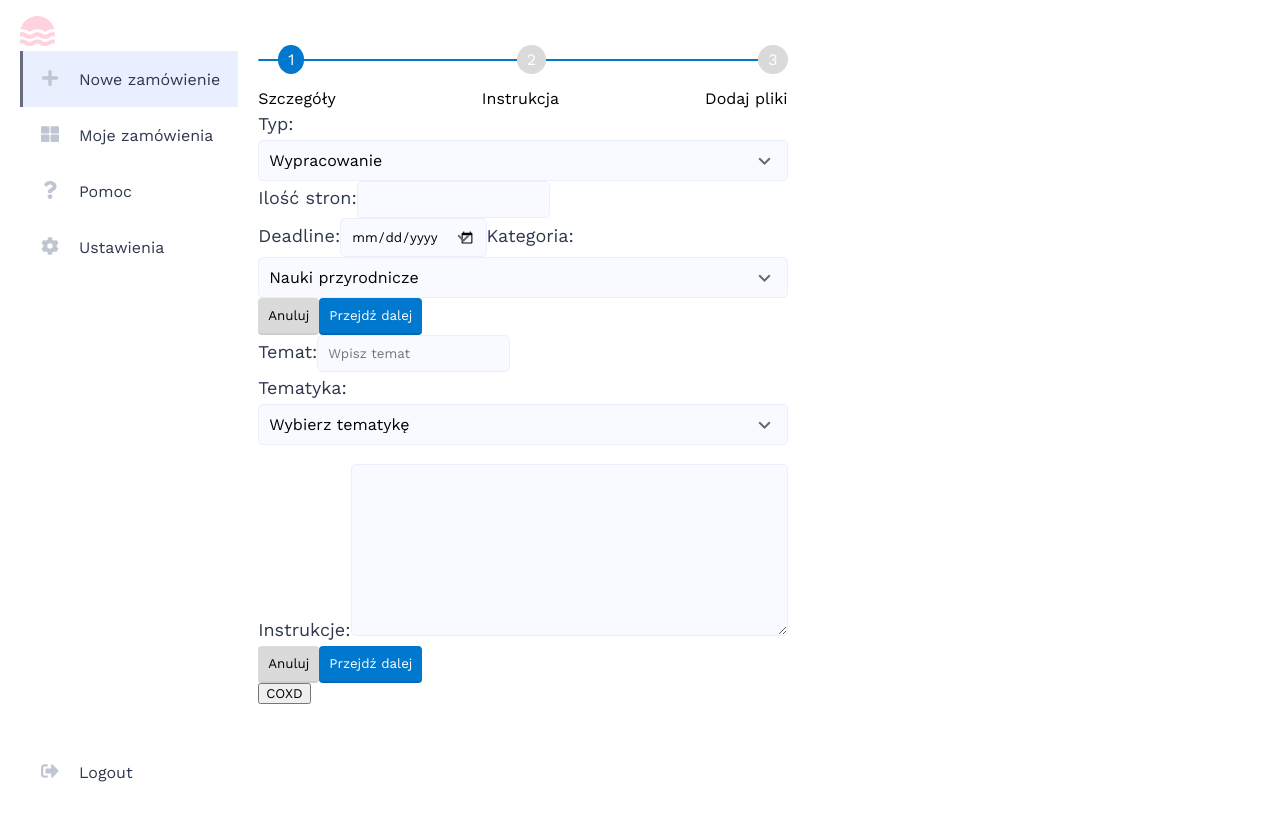
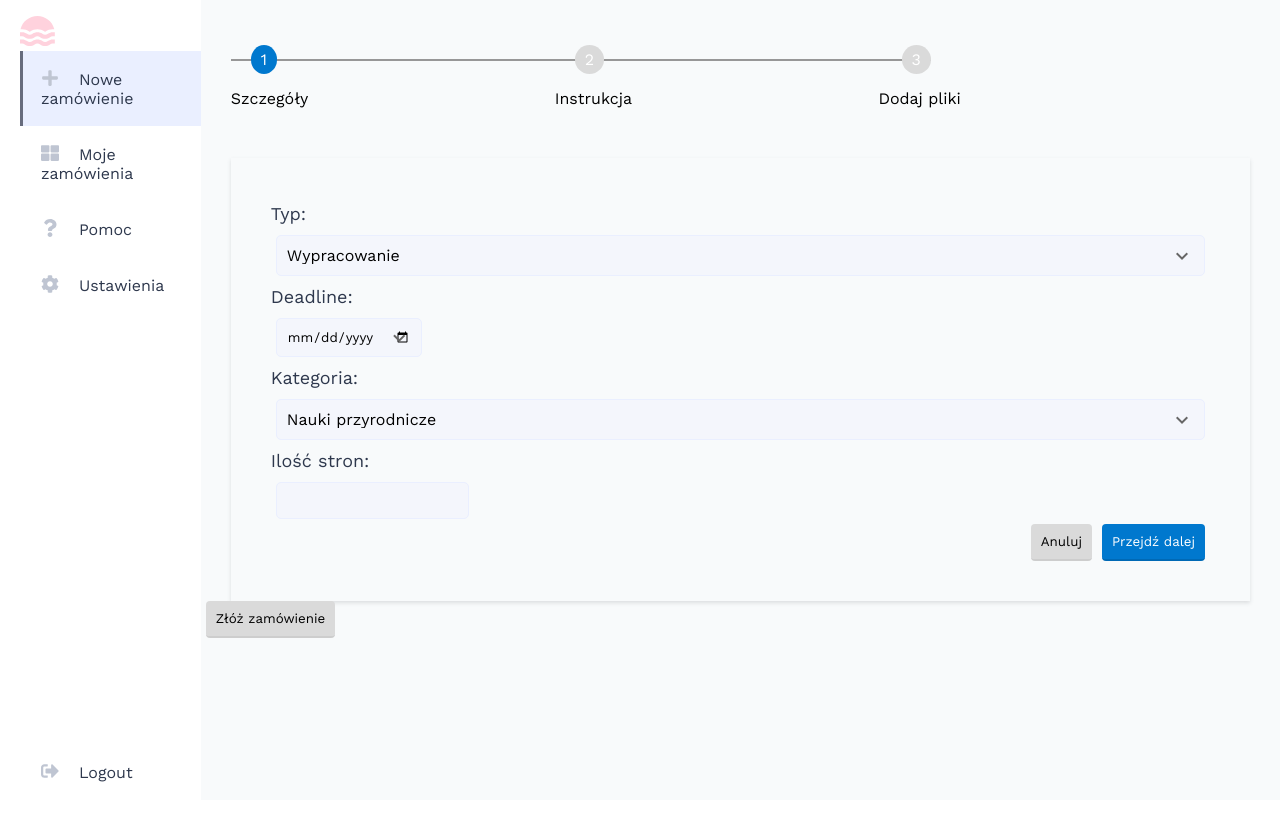
Before and after one commit to Wypracowania/Frontend, a React (Create React App) app: page /noweZamowienie in a window 1280 px wide. Built offline with nearby package versions, Linux system fonts and the light colour scheme.

Commit message:
Added new state in redux. Now you can change steps 1-2

```diff
--- a/src/pages/orders/firstStep.js
+++ b/src/pages/orders/firstStep.js
@@ -1,12 +1,12 @@
-import React, { useState } from "react";
+import React, { useEffect, useState } from "react";
 import { useDispatch } from 'react-redux';
+import "../../styles/firstStep.scss";
 
 const FirstStep = () =>{
 
-
-
-
   const [firstStepData, setData] = useState({});
+  const [isSubitted, changeSubmit] = useState(false);
+  const [isVisible, changeVisibility] = useState(true);
   const dispatch = useDispatch();
 
   const firstStepDataUpload = ( data ) => ({
@@ -14,16 +14,18 @@ const FirstStep = () =>{
     payload: data
   });
 
+  const firstStepVisible = (bool) => ({
+    type: "FIRST_STEP_VISIBLE",
+    payload: bool
+  })
 
-    const dropit = () =>{
-      dispatch(firstStepDataUpload(firstStepData))
-    }
-
-
-
+  useEffect(() =>{
+    dispatch(firstStepDataUpload(firstStepData));
+    dispatch(firstStepVisible(isVisible));
+  }, [isSubitted])
 
   return(
-        <div>
+      <div className="first-step">
       <label for="type" className="newOrder__form-label">Typ:</label>
         <div class="form-element">
           <select className="newOrder__select" name="document" id="type" onChange={(e) => {setData({ ...firstStepData, [e.target.name]: e.target.value })}}>
@@ -31,16 +33,8 @@ const FirstStep = () =>{
             <option value="ESE">Esej</option>
           </select>
         </div>
-      <label className="newOrder__form-label" for="pages">Ilość stron:</label>
-      <input
-        className="form-element"
-        type="number"
-        name="pages"
-        id="pages"
-        onChange={(e) => {setData({ ...firstStepData, [e.target.name]: e.target.value })}}
-      />
+        <label className="newOrder__form-label" for="deadline">Deadline:</label>
         <br />
-      <label className="newOrder__form-label" for="deadline">Deadline:</label>
         <input
           className="form-element"
           type="date"
@@ -49,6 +43,7 @@ const FirstStep = () =>{
           placeholder="Ustaw datę"
           onChange={(e) => {setData({ ...firstStepData, [e.target.name]: e.target.value })}}
         />
+        <br />
         <label className="newOrder__form-label" for="category">Kategoria:</label>
         <div class="form-element">
         <select
@@ -61,9 +56,18 @@ const FirstStep = () =>{
           <option value="ŚCI">Nauki ścisłe</option>
         </select>
         </div>
-      <div>
-        <button className="button">Anuluj</button>
-        <button className="button next-step" onClick={() => {dropit()}}>Przejdź dalej</button>
+      <label className="newOrder__form-label" for="pages">Ilość stron:</label>
+      <br />
+      <input
+        className="form-element"
+        type="number"
+        name="pages"
+        id="pages"
+        onChange={(e) => {setData({ ...firstStepData, [e.target.name]: e.target.value })}}
+      />
+      <div className="first-step__buttons">
+        <button type="button" className="button">Anuluj</button>
+        <button type="button" className="button next-step" onClick={() => {changeSubmit(true); changeVisibility(false)}}>Przejdź dalej</button>
       </div>
       </div>
     )
--- a/src/pages/orders/newOrder.js
+++ b/src/pages/orders/newOrder.js
@@ -11,6 +11,8 @@ import "../../styles/newOrder.scss";
 
 
 const NewOrder = () => {
+
+  // setting state from Redux
   const firstStepData = useSelector(
     state => state.firstStep
   );
@@ -18,13 +20,23 @@ const NewOrder = () => {
     state => state.secondStep
   );
 
+  const firstStepVisible = useSelector(
+    state => state.firstStepVisible
+  );
 
-  let data = {}
-  Object.assign(data, firstStepData, secondStepData)
+  const secondStepVisible = useSelector(
+    state => state.secondStepVisible
+  );
+
+  // Here the merged state of the two components will be stored
+  let data = {};
   // Username for relation in database
   const initialOrder = {
     username: getUsername()
   }
+
+  // merge two states into one object
+  Object.assign(data, firstStepData, secondStepData);
 
   const [orderData, changeOrderData] = useState(initialOrder);
   const [isCreated, created] = useState(false);
@@ -33,12 +45,10 @@ const NewOrder = () => {
   const [id, setID] = useState(null);
 
 
-
   useEffect(() =>{
     if(isSubmited === false){
       return;
     }
-
     console.log(orderData)
 
     fetch(ADD_ORDER_URL, {
@@ -67,17 +77,16 @@ const NewOrder = () => {
   return (
     <div className="newOrder">
     <Steps />
-    <div>
-    <form onSubmit={ e => {e.preventDefault(); changeSubmit(true)} } >
-      <FirstStep/>
-      <SecondStep />
-      <button onClick={() =>{changeOrderData({...orderData, ...data})}}>COXD</button>
-    </form>
+      <div className="newOrder-box">
+        <form onSubmit={ e => {e.preventDefault(); changeSubmit(true)}}>
+          {firstStepVisible ? <FirstStep/> : <SecondStep />}
+          <button className="button" onClick={() =>{changeOrderData({...orderData, ...data})}}>Złóż zamówienie</button>
+        </form>
     {/* Sledzenie zamówienia po jego utworzeniu. Etap licytacji */}
     { isCreated ? <Redirect to={`/zamowienie/${id}`} /> : null }
     </div>
   </div>
-);
+  );
 };
 
 export default NewOrder;
--- a/src/pages/orders/secondStep.js
+++ b/src/pages/orders/secondStep.js
@@ -1,10 +1,12 @@
-import React, { useState } from "react";
+import React, { useEffect, useState } from "react";
 import { useDispatch } from 'react-redux';
-
+import "../../styles/secondStep.scss";
 
 const SecondStep = () => {
+
   const [secondStepData, setData] = useState({});
-
+  const [isSubmitted, changeSubmit] = useState(false);
+  const [isVisible, changeVisibility] = useState(true);
   const dispatch = useDispatch();
 
   const secondStepDataUpload = ( data ) => ({
@@ -12,15 +14,29 @@ const SecondStep = () => {
       payload: data
   });
 
+  const secondStepVisible = (bool) => ({
+    type: "SECOND_STEP_VISIBLE",
+    payload: bool
+  })
 
-  const dropit = () =>{
-    dispatch(secondStepDataUpload(secondStepData))
+  const firstStepVisible = (bool) => ({
+    type: "FIRST_STEP_VISIBLE",
+    payload: bool
+  })
+
+  useEffect(() =>{
+    dispatch(secondStepDataUpload(secondStepData));
+    dispatch(secondStepVisible(isVisible));
+    if(isVisible === false){
+      dispatch(firstStepVisible(true));
     }
-
+    console.log(dispatch(secondStepVisible(isVisible)))
+  }, [isVisible])
 
   return(
-        <div>
+    <div className="second-step">
       <label className="newOrder__form-label" for="topic">Temat:</label>
+      <br />
         <input
           className="form-element"
           type="text"
@@ -44,13 +60,14 @@ const SecondStep = () => {
         <option value="Wypracowanie">Wypracowanie</option>
       </select>
       </div>
+      <label className="newOrder__form-label" for="instructions">Instrukcje:</label>
       <br />
-      <label className="newOrder__form-label" for="instructions">Instrukcje:</label>
-      <textarea className="form-element" name="instructions" rows="10" cols="50"
+      <textarea className="form-element text-area" name="instructions" rows="10" cols="50"
       onChange={(e) => {setData({ ...secondStepData, [e.target.name]: e.target.value })}} />
-      <div>
-        <button className="button">Anuluj</button>
-        <button className="button next-step" onClick={() => {dropit()}}>Przejdź dalej</button>
+      <div className="second-step__buttons">
+        <button type="button" className="button">Anuluj</button>
+        <button type="button" className="button" onClick={() => {changeVisibility(false)}}>Poprzedni etap</button>
+        <button type="button" className="button next-step" onClick={() => {changeSubmit(true)}}>Przejdź dalej</button>
       </div>
     </div>
   )
--- a/src/store/reducers/new-order-reducer.js
+++ b/src/store/reducers/new-order-reducer.js
@@ -2,6 +2,8 @@
 const initialState = {
     firstStep: {},
     secondStep: {},
+    firstStepVisible: true,
+    secondStepVisible: false
 }
 
 // eslint-disable-next-line import/prefer-default-export
@@ -19,7 +21,16 @@ export function newOrderReducer(state = initialState, action) {
                 ...state,
                 secondStep: action.payload
             }
-
+        case 'FIRST_STEP_VISIBLE':
+            return{
+                ...state,
+                firstStepVisible: action.payload
+            }
+        case 'SECOND_STEP_VISIBLE':
+            return{
+                ...state,
+                secondStepVisible: action.payload
+            }
         default:
             return state
     }
--- /dev/null
+++ b/src/styles/firstStep.scss
@@ -0,0 +1,12 @@
+.first-step{
+    margin: auto 30px;
+    margin-top: 50px;
+    padding: 40px;
+    box-shadow: 0px 2px 4px rgba(105, 112, 117, 0.2);
+}
+
+.first-step__buttons{
+    width: 100%;
+    display: flex;
+    justify-content: flex-end;
+}
--- a/src/styles/navside.scss
+++ b/src/styles/navside.scss
@@ -13,7 +13,6 @@
         display: flex;
         flex-direction: column;
         padding-left: 20px;
-        padding-right: 20px;
     }
 
     .navside__link{
--- a/src/styles/newOrder.scss
+++ b/src/styles/newOrder.scss
@@ -1,3 +1,9 @@
+.newOrder{
+  background-color: #F8FAFB;
+  width: 100%;
+}
+
+
 .newOrder__select {
   background: rgba(224, 231, 255, 0.2);
   border: 1px solid #EAEFFF;
@@ -19,6 +25,7 @@
 .form-element {
   font-family: Work Sans;
   padding: 10px;
+  margin: 5px;
   border: 1px solid #EAEFFF;
   position: relative;
   border-radius: 5px;
@@ -53,6 +60,8 @@
   border: none;
   border-radius: 4px;
   padding: 10px;
+  margin-left: 5px;
+  margin-right: 5px;
   transition: .2s ease-in;
   border-bottom: 2px solid darken(#DADADA, 5%);
   &:hover{
@@ -65,3 +74,8 @@
   color: #fff;
   border-color: darken(#0078CE, 5%);;
 }
+
+.text-area{
+  width: 100%;
+  resize: none;
+}
--- /dev/null
+++ b/src/styles/secondStep.scss
@@ -0,0 +1,16 @@
+.second-step{
+    margin: auto 30px;
+    margin-top: 50px;
+    padding: 40px;
+    box-shadow: 0px 2px 4px rgba(105, 112, 117, 0.2);
+}
+
+.second-step__buttons{
+    width: 100%;
+    display: flex;
+    margin-top: 10px;
+    justify-content: flex-end;
+    &:first-child(){
+        justify-self: flex-start;
+    }
+}
--- a/src/styles/steps.scss
+++ b/src/styles/steps.scss
@@ -2,7 +2,9 @@
     display: flex;
     justify-content: space-between;
     margin-top: 50px;
+    margin-left: 30px;
     position: relative;
+    width: 700px;
     &::before{
         content: "";
         width: 100%;
@@ -11,8 +13,8 @@
         top: 50%;
         left: 50%;
         transform: translate(-50%, -50%);
-        background-color: #0078CE;
-        z-index: -1;
+        background-color: #979797;
+        z-index: 0;
     }
 }
 
@@ -36,7 +38,10 @@
 }
 
 .steps-description{
+    width: 730px;
     padding-top: 20px;
     display: flex;
+    margin-left: 30px;
     justify-content: space-between;
+    text-align: center;
 }
```
Also changed, not shown: src/store/actions/actions-creators.js (+7 -0 lines). Lines whose indentation alone changed are shown as unchanged.
